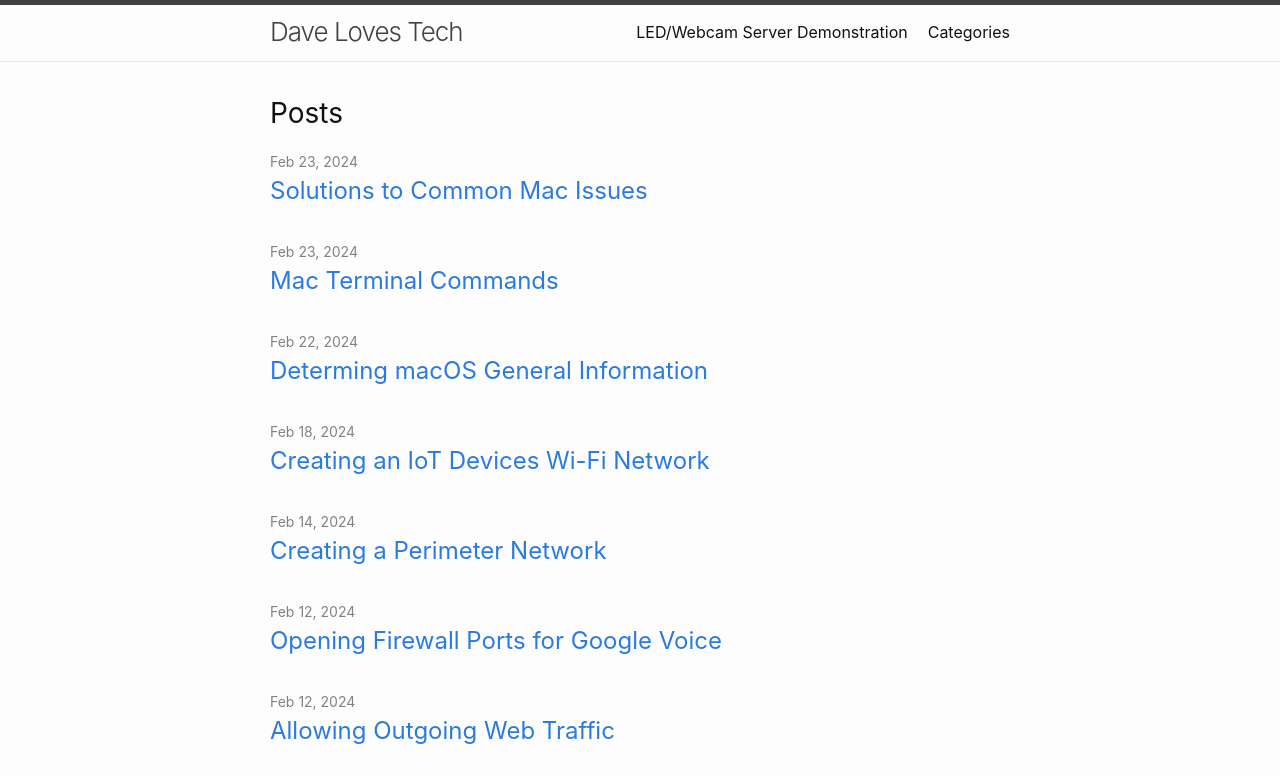
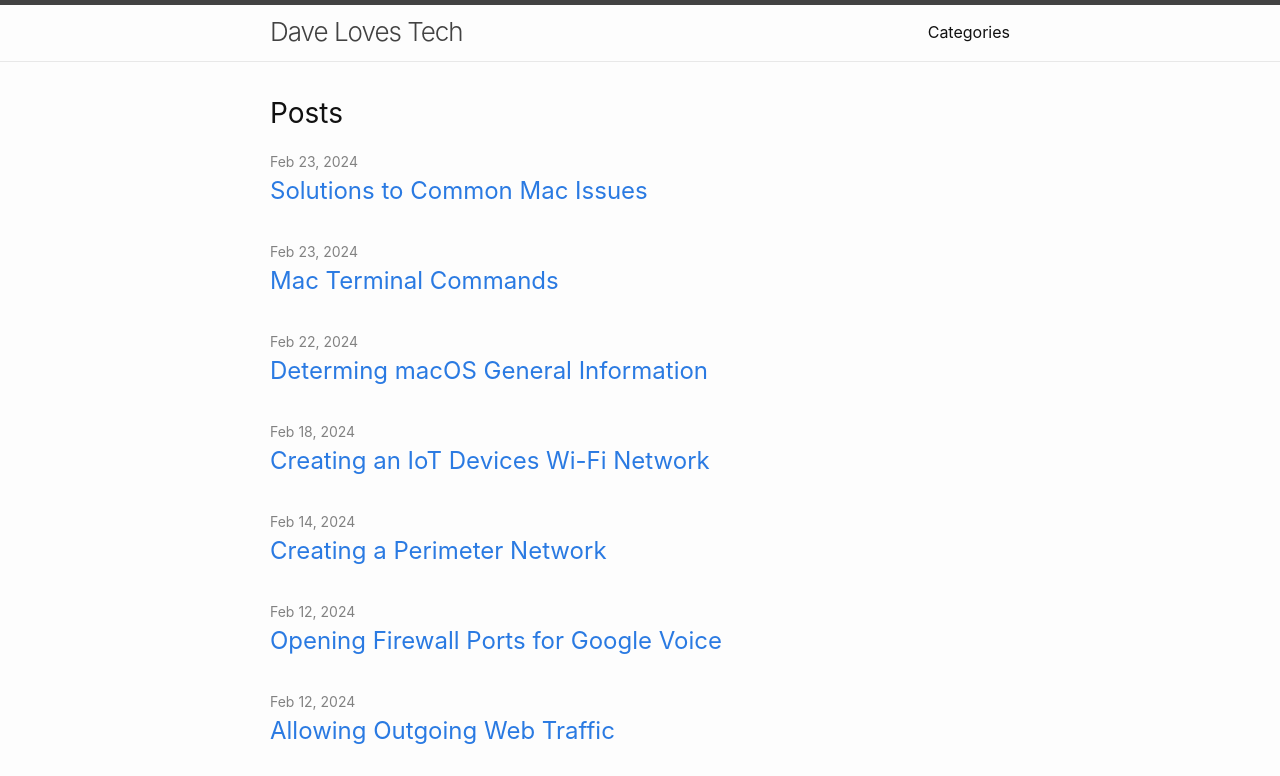
Before and after one commit to davidhalvorsen/aaaaaaaaaa, a plain HTML site: page index.html in a window 1280 px wide. Shown: the top 776 px of the page. Drawn offline with Linux system fonts and the light colour scheme.

Commit message:
Update index.html

```diff
--- a/index.html
+++ b/index.html
@@ -31,7 +31,7 @@
           </span>
         </label>
 
-        <div class="trigger"><a class="page-link" href="/Home_Server_Demo.html">LED/Webcam Server Demonstration</a><a class="page-link" href="/categories/">Categories</a></div>
+        <div class="trigger"><a class="page-link" href="/categories/">Categories</a></div>
       </nav></div>
 </header>
 <main class="page-content" aria-label="Content">
```
